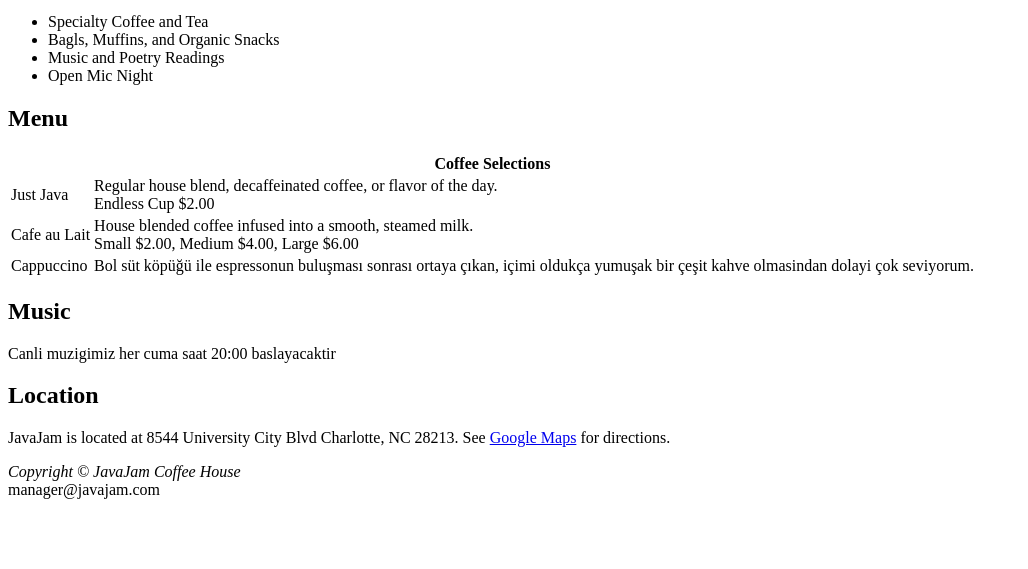
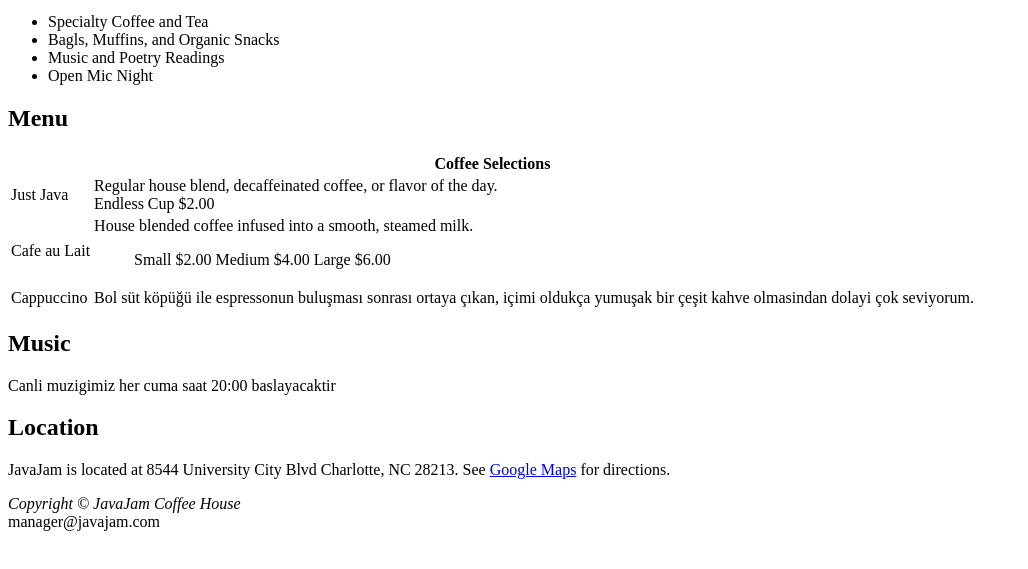
Before and after one commit to KArmagan1/KArmagan1.github.io, a plain HTML site: page index.html in a window 1280 px wide. Shown: the part 101-670 px from the top of the page, without its empty margins (0-1028 px from the left). Drawn offline with Linux system fonts and the light colour scheme.

Commit message:
Update index.html

```diff
--- a/index.html
+++ b/index.html
@@ -33,13 +33,18 @@
     <tr>
         <td>Cafe au Lait</td>
         <td>House blended coffee infused into a smooth, steamed milk.<br>
-            Small $2.00, Medium $4.00, Large $6.00</td>
+		<ul>
+		       <il>Small $2.00</il>
+		       <il>Medium $4.00</il>
+		       <il>Large $6.00</il>
+		</ul>
+
+	    </td>
     </tr>
 
 	<tr>
 		<td>Cappuccino </td>
 		<td> Bol süt köpüğü ile espressonun buluşması sonrası ortaya çıkan, içimi oldukça yumuşak bir çeşit kahve olmasindan dolayi çok seviyorum. </td>
-
 	</tr>
 
 
```
